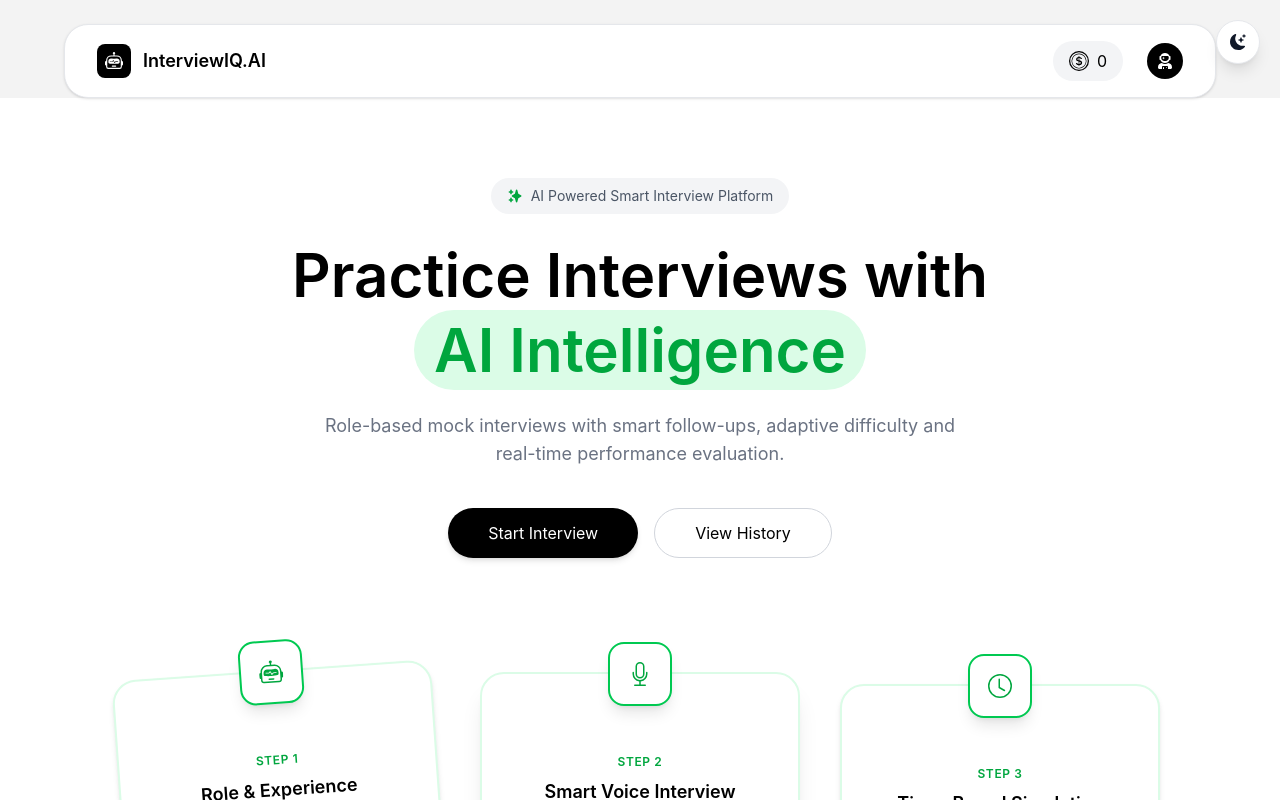
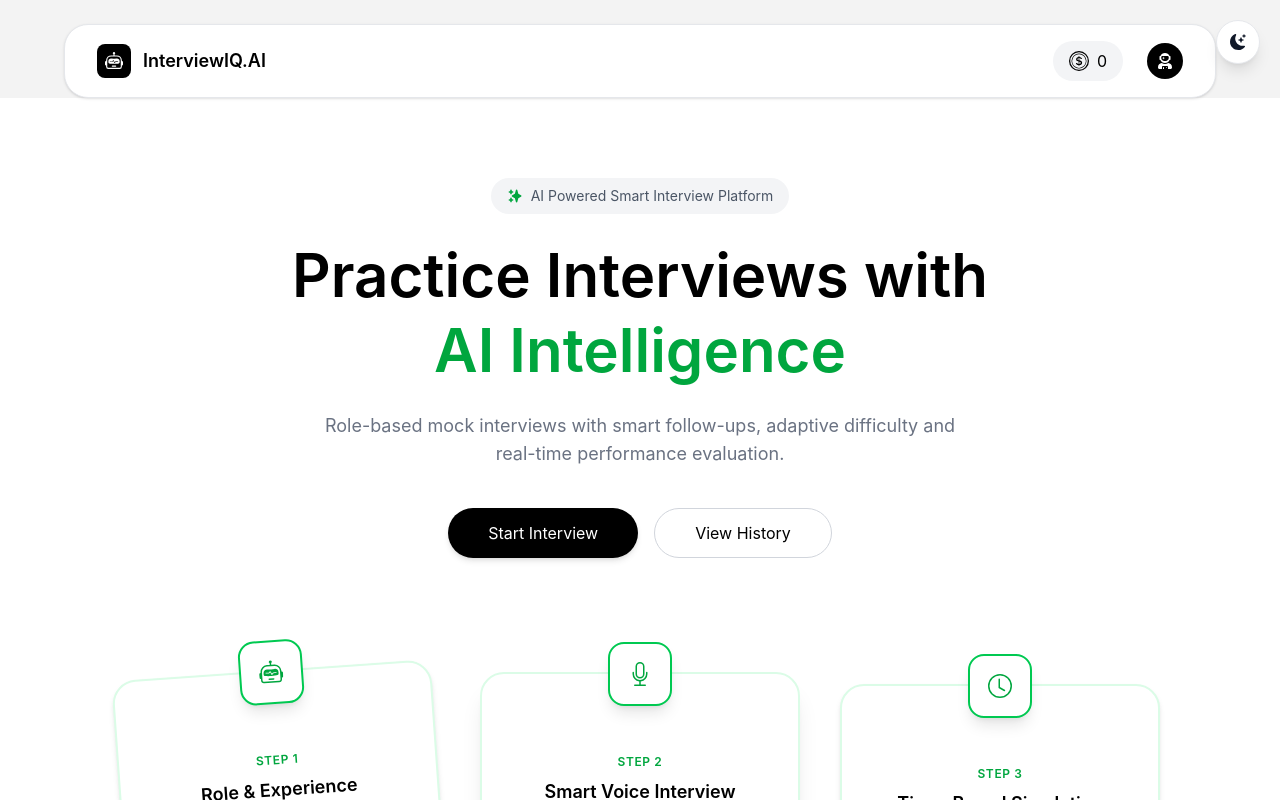
Before and after one commit to Sumit-2472/InterviewIQ, a React (Vite) app in the folder client/: page / in a window 1280 px wide. Shown: the top 800 px of the page. Built offline with nearby package versions, Linux system fonts and the light colour scheme; no server answers.

Commit message:
fix: update background styles in Step3Report and Home components for improved dark mode support

```diff
--- a/client/src/components/Step3Report.jsx
+++ b/client/src/components/Step3Report.jsx
@@ -185,7 +185,7 @@ doc.save("AI_Interview_Report.pdf");
 
 
   return (
-    <div className="min-h-screen bg-linear-to-br from-slate-950 via-slate-900 to-emerald-950 px-4 sm:px-6 lg:px-10 py-8 transition-colors duration-300">
+    <div className="min-h-screen bg-white px-4 sm:px-6 lg:px-10 py-8 transition-colors duration-300 dark:bg-linear-to-br dark:from-slate-950 dark:via-slate-900 dark:to-emerald-950">
       <div className="mb-8 flex flex-col sm:flex-row sm:items-center sm:justify-between gap-4">
         <div className="mb-10 w-full flex items-start gap-4 flex-wrap">
           <button
@@ -219,9 +219,9 @@ doc.save("AI_Interview_Report.pdf");
           <motion.div
             initial={{ opacity: 0 }}
             animate={{ opacity: 1 }}
-            className="bg-slate-900/80 backdrop-blur rounded-2xl shadow-lg p-6 sm:p-8 border border-slate-700"
+            className="bg-white backdrop-blur rounded-2xl shadow-lg p-6 sm:p-8 border border-gray-200 dark:bg-slate-900/80 dark:border-slate-700"
           >
-            <h3 className="text-gray-500 dark:text-gray-300 mb-4 sm:mb-6 text-sm sm:text-base">
+            <h3 className="text-gray-700 dark:text-gray-300 mb-4 sm:mb-6 text-sm sm:text-base">
               Overall Performance
             </h3>
             <div className="relative w-20 h-20 sm:w-25 sm:h-25 mx-auto">
--- a/client/src/pages/Home.jsx
+++ b/client/src/pages/Home.jsx
@@ -122,8 +122,8 @@ function Home() {
               <span className="relative inline-block">
                 <span
   className="
-    bg-green-100
-    dark:bg-transparent
+    bg-white
+    dark:bg-green-900/30
     text-green-600
     dark:text-green-400
     px-5
```
